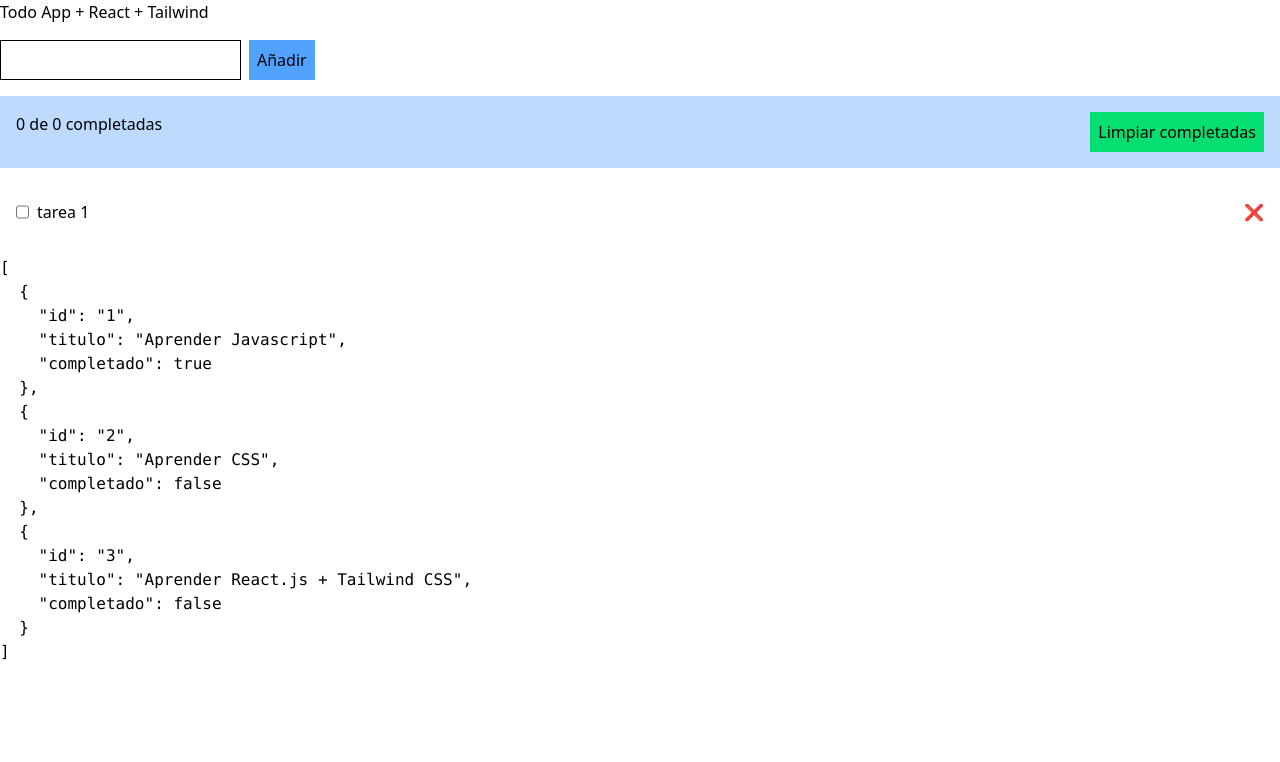
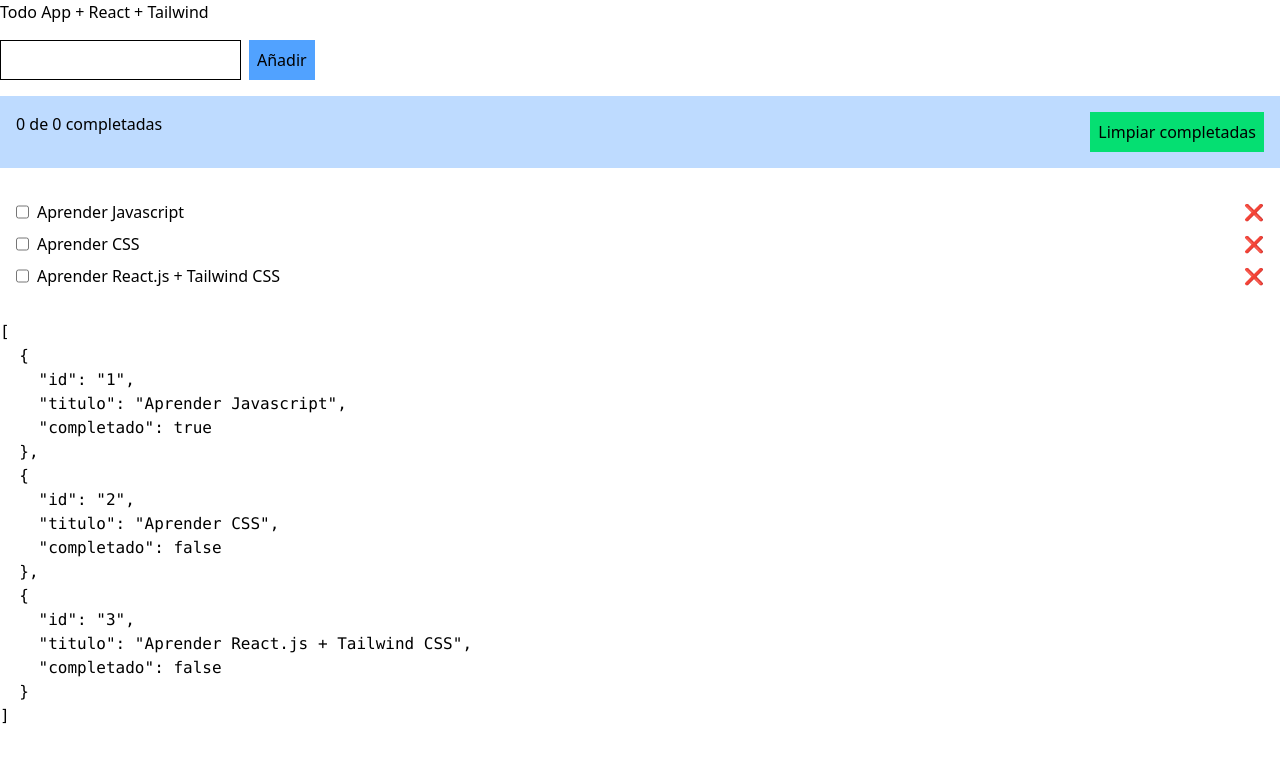
Before and after one commit to victorvzn/bootcamp-frontend-python-g30, a React (Vite) app in the folder semana09/dia03-01-react-todo-app-tailwindcss/: page / in a window 1280 px wide. Shown: the top 762 px of the page. Built offline with nearby package versions, Linux system fonts and the light colour scheme.

Commit message:
semana09, dia03, react todo app tailwind

```diff
--- a/semana09/dia03-01-react-todo-app-tailwindcss/src/App.jsx
+++ b/semana09/dia03-01-react-todo-app-tailwindcss/src/App.jsx
@@ -20,6 +20,8 @@ const App = () => {
   ]
 
   const [tareas, setTareas] = useState(DEFAULT_TAREAS)
+
+  // TODO: renderizar la lista de tareas del estado tareas (tip: usar el map sobre el arreglo en el ul)
 
   return (
     <main className="flex flex-col gap-4">
@@ -48,12 +50,14 @@ const App = () => {
       </section>
 
       <ul className="flex flex-col gap-2 p-4">
-        <li className="flex justify-between">
+        {tareas.map(tarea => {
+          return (
+            <li className="flex justify-between" key={tarea.id}>
               <div className="flex gap-2">
                 <input type="checkbox" />
 
                 <span>
-              tarea 1
+                  {tarea.titulo}
                 </span>
               </div>
 
@@ -63,6 +67,8 @@ const App = () => {
                 ❌
               </button>
             </li>
+          )
+        })}
       </ul>
 
       <pre>{JSON.stringify(tareas, null, 2)}</pre>
```
Lines whose indentation alone changed are shown as unchanged.
